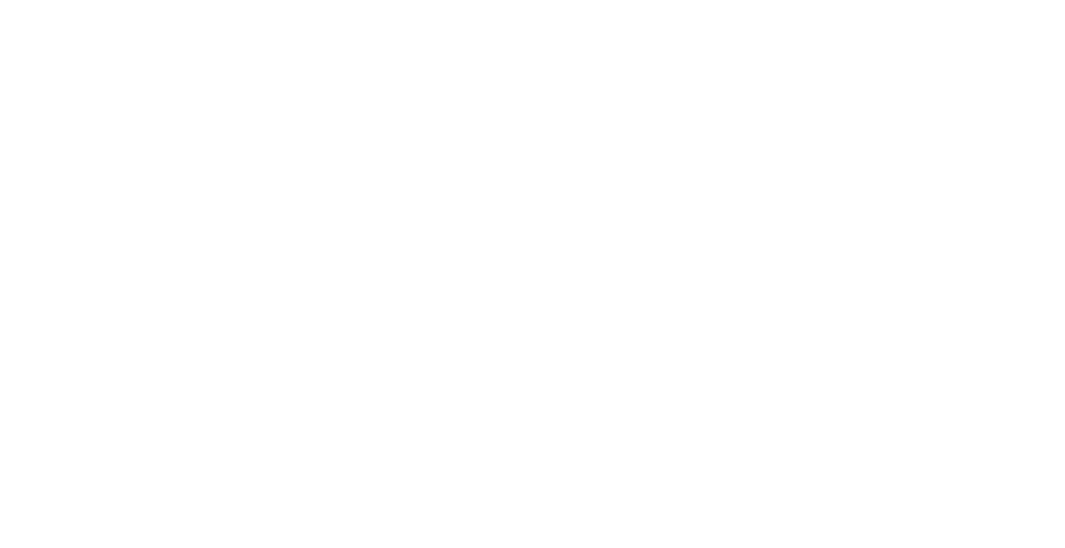
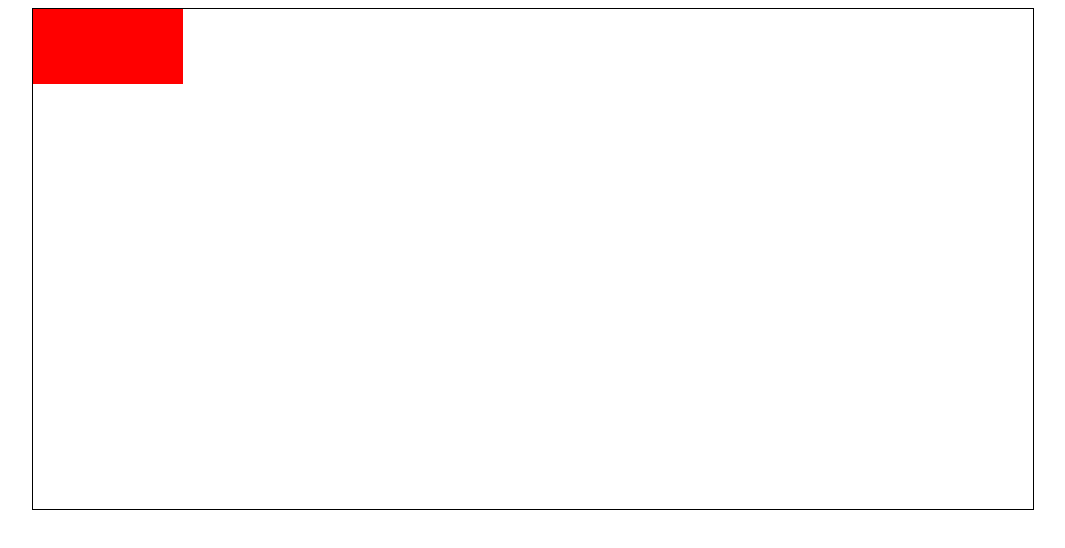
Before and after one commit to ArborHacks/HSLearnToHackSnake, a plain HTML site: page index.html in a window 1280 px wide. Shown: the whole page, without its empty margins (107-1172 px from the left). Drawn offline with Linux system fonts and the light colour scheme.

Commit message:
Added canvas element and initial JS file

```diff
--- a/index.html
+++ b/index.html
@@ -1,3 +1,12 @@
 <html>
-
+<head>
+<title>Snake!</title>
+</head>
+<body>
+  <center>
+    <canvas id="board" width="1000" height="500" style="border:1px solid #000000;">
+    </canvas>
+  </center>
+  <script type="text/javascript" src="snake.js"></script>
+</body>
 </html>
--- /dev/null
+++ b/snake.js
@@ -0,0 +1,4 @@
+var c = document.getElementById("board");
+var ctx = c.getContext("2d");
+ctx.fillStyle = "#FF0000";
+ctx.fillRect(0,0,150,75);
```
